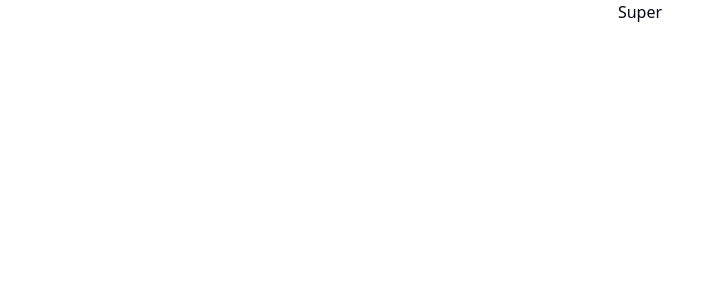
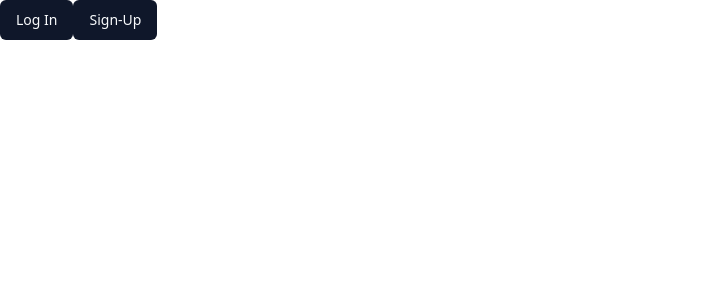
Before and after one commit to alexandrkadai/ecommsneaker, a Next.js app: page / in a window 1280 px wide. Shown: the top 300 px of the page, without its empty margins (0-725 px from the left). Built offline with nearby package versions, Linux system fonts and the light colour scheme.

Commit message:
Authenticator

```diff
--- /dev/null
+++ b/app/api/auth/[kindeAuth]/route.ts
@@ -0,0 +1,2 @@
+import {handleAuth} from "@kinde-oss/kinde-auth-nextjs/server";
+export const GET = handleAuth();
--- a/app/dashboard/layout.tsx
+++ b/app/dashboard/layout.tsx
@@ -3,9 +3,25 @@ import DashboardNavigation from '../components/dashboard/DashboardNavigation';
 import { Sheet, SheetContent, SheetTrigger } from '@/components/ui/sheet';
 import { Button } from '@/components/ui/button';
 import { CircleUser, MenuIcon } from 'lucide-react';
-import { DropdownMenu, DropdownMenuContent, DropdownMenuItem, DropdownMenuLabel, DropdownMenuSeparator, DropdownMenuTrigger} from '@/components/ui/dropdown-menu';
+import {
+  DropdownMenu,
+  DropdownMenuContent,
+  DropdownMenuItem,
+  DropdownMenuLabel,
+  DropdownMenuSeparator,
+  DropdownMenuTrigger,
+} from '@/components/ui/dropdown-menu';
+import { getKindeServerSession, LogoutLink } from '@kinde-oss/kinde-auth-nextjs/server';
+import { redirect } from 'next/navigation';
 
-const DashboardLayout = ({ children }: { children: ReactNode }) => {
+const DashboardLayout = async ({ children }: { children: ReactNode }) => {
+  const { getUser } = getKindeServerSession();
+  const user = await getUser();
+
+  if (!user || user.email !== 'kaldikonly@gmail.com') {
+    return redirect('/');
+  }
+
   return (
     <div className="flex w-full flex-col max-w-7xl mx-auto px-4 sm:px-6 lg:px-8">
       <header className="sticky top-0 flex h-16 items-center justify-between gap-4 border-b bg-white">
@@ -26,17 +42,16 @@ const DashboardLayout = ({ children }: { children: ReactNode }) => {
         </Sheet>
         <DropdownMenu>
           <DropdownMenuTrigger asChild>
-            <Button
-              variant="secondary"
-              size="icon"
-              className="rounded-full">
+            <Button variant="secondary" size="icon" className="rounded-full">
               <CircleUser className="w-5 h-5" />
             </Button>
           </DropdownMenuTrigger>
-          <DropdownMenuContent align='end'>
+          <DropdownMenuContent align="end">
             <DropdownMenuLabel>My Page</DropdownMenuLabel>
             <DropdownMenuSeparator />
-            <DropdownMenuItem>Log Out</DropdownMenuItem>
+            <DropdownMenuItem asChild>
+              <LogoutLink>Log Out</LogoutLink>
+            </DropdownMenuItem>
           </DropdownMenuContent>
         </DropdownMenu>
       </header>
--- a/app/page.tsx
+++ b/app/page.tsx
@@ -1,9 +1,17 @@
+import { Button } from '@/components/ui/button';
 import Image from 'next/image';
+import { RegisterLink, LoginLink } from '@kinde-oss/kinde-auth-nextjs/components';
 
 export default function Home() {
   return (
     <div>
-      <h1 className='text-center justify-center'>Super</h1>
+      <Button asChild>
+        <LoginLink>Log In</LoginLink>
+      </Button>
+      <Button>
+
+        <RegisterLink>Sign-Up</RegisterLink>
+      </Button>
     </div>
   );
 }
```
